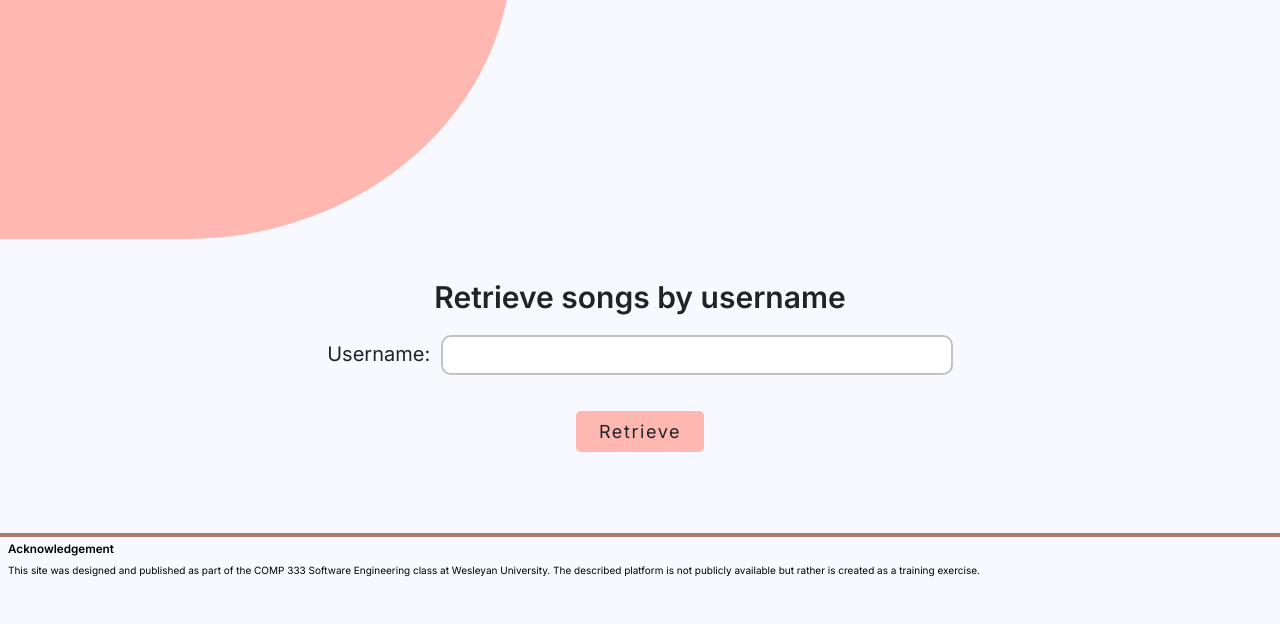
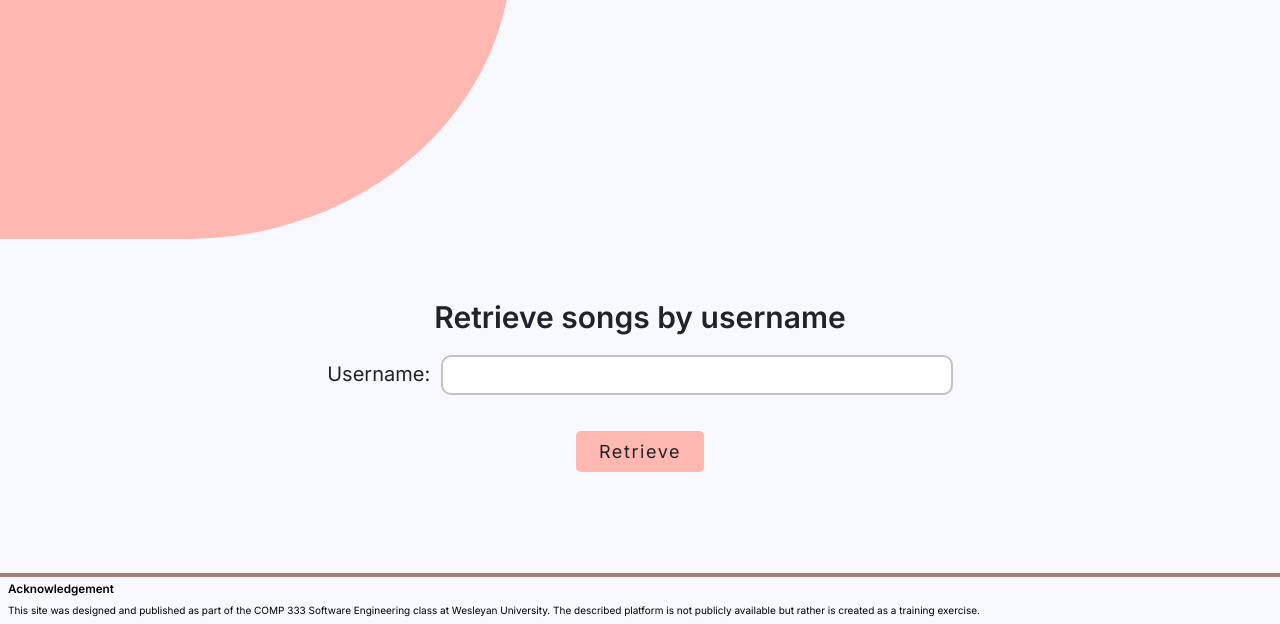
Before and after one commit to tanyapha/hw02, a PHP site: page / in a window 1280 px wide. Shown: the part 623-1247 px from the top of the page. Before the commit the page ends 1200 px from the top, so only its background shows below. Run offline with PHP 8.4, Linux system fonts and the light colour scheme.

Commit message:
input box style fix

```diff
--- a/style.css
+++ b/style.css
@@ -96,7 +96,7 @@ hr {
 #retrieval {
   /* justify-content: center; */
   text-align: center;
-  padding: 40px 0;
+  padding: 60px 0;
   color: #212427;
 }
 
@@ -120,7 +120,7 @@ form {
   border-width: 2px; */
   width: 40vw;
   height: 40px;
-  color: #c2c2c2;
+  color: #212427;
   font-size: 17px;
 }
 
```
